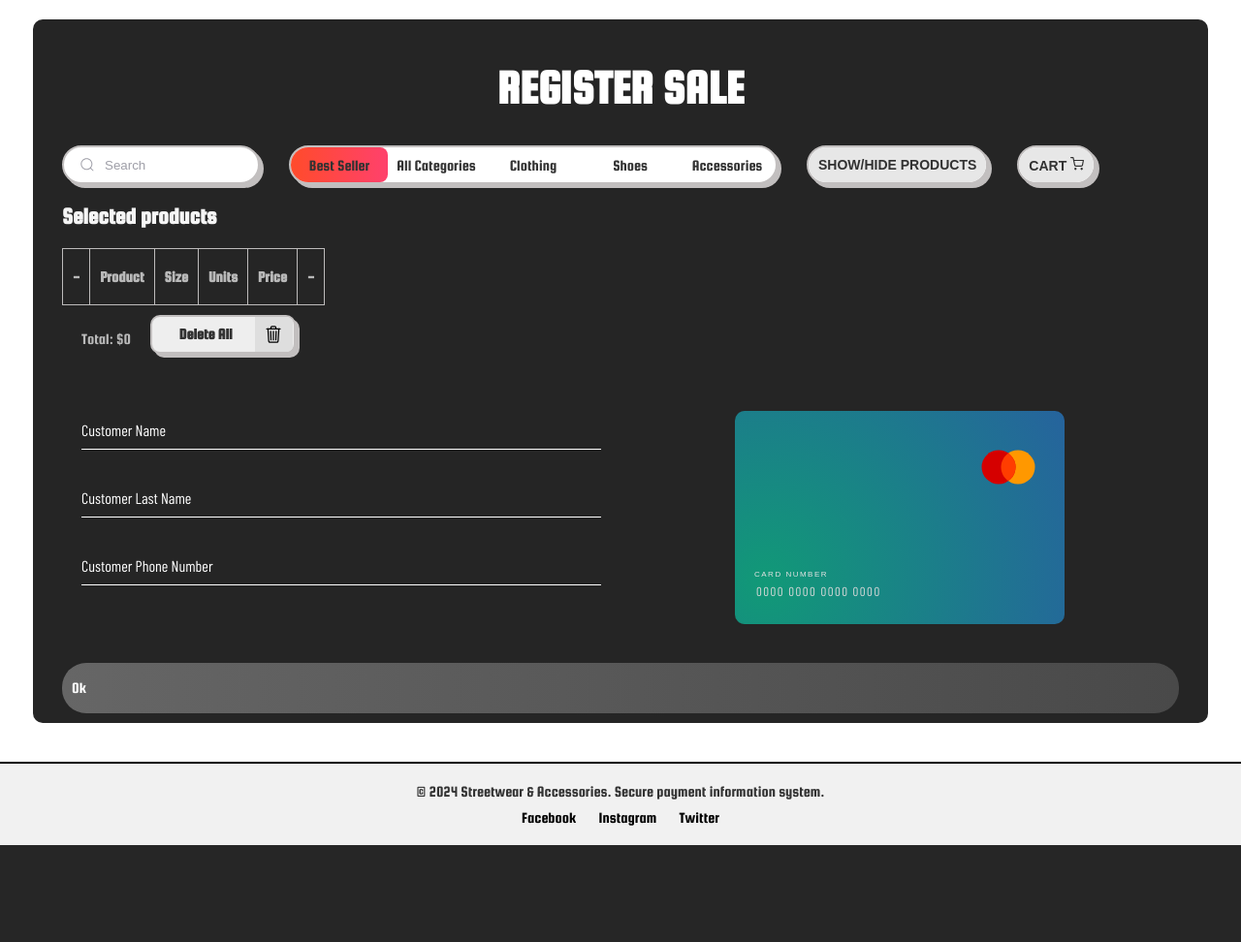
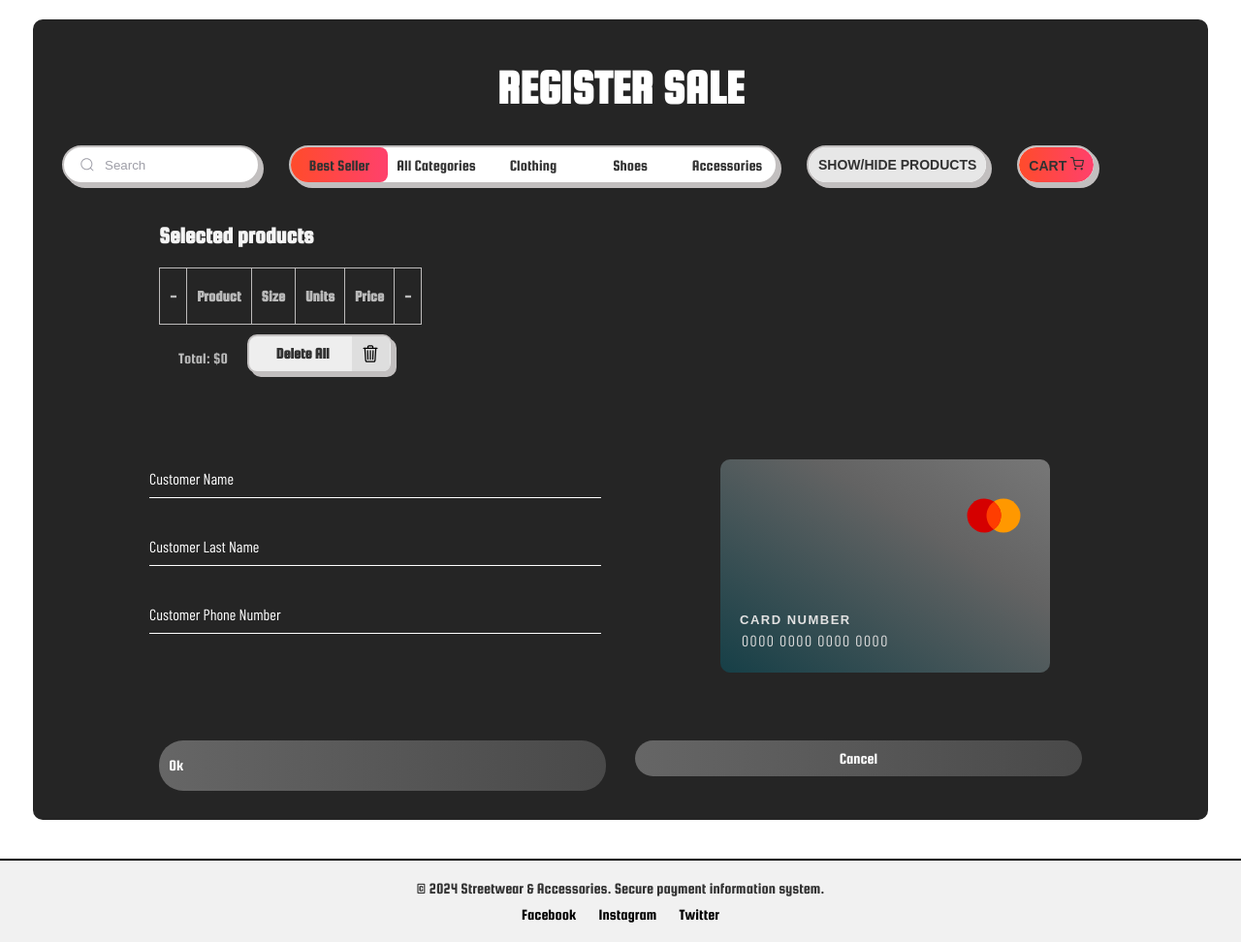
Before and after one commit to AlejandroRiba/proyectocryp2, a Flask app: page /registra_venta in a window 1280 px wide. Shown: the part 70-1042 px from the top of the page at 97% size. Before the commit the page ends 942 px from the top, so only its background shows below. Run offline with Flask 3, Linux system fonts and the light colour scheme; the visitor is signed in with stand-in values (Sample User, id 1); lists and menus that the app fills with data are empty.

Commit message:
Edición del formulario de la venta.

```diff
--- a/static/buttons.css
+++ b/static/buttons.css
@@ -421,11 +421,12 @@ input[type="number"]::-webkit-outer-spin-button {
   justify-content: flex-end;
   width: 300px;
   height: 180px;
-  background-image: radial-gradient(
+  /* background-image: radial-gradient(
     circle 897px at 9% 80.3%,
     rgb(17, 153, 119) 0%,
     rgba(73, 15, 234, 0.9) 100.2%
-  );
+  ); */
+  background: linear-gradient(212deg, rgba(119,119,119,1) 0%, rgba(99,99,99,1) 35%, rgba(22,63,71,1) 100%);
   border-radius: 10px;
   padding: 20px;
   font-family: Arial, Helvetica, sans-serif;
@@ -458,7 +459,7 @@ input[type="number"]::-webkit-outer-spin-button {
   outline: none;
   color: white;
   caret-color: red;
-  font-size: 13px;
+  font-size: 16px;
   height: 25px;
   letter-spacing: 1.5px;
 }
@@ -474,8 +475,9 @@ input[type="number"]::-webkit-outer-spin-button {
 }
 
 .input-label {
-  font-size: 8px;
+  font-size: 13px;
   letter-spacing: 1.5px;
   color: #e2e2e2;
   width: 100%;
+  font-weight: bold;
 }
--- a/static/styles.css
+++ b/static/styles.css
@@ -294,7 +294,8 @@ input[type="tel"]{
 /* tabla carrito */
 .contenedor_tabla1{
     background-color: transparent;
-    padding: 20px 0;
+    margin: 0;
+    padding: 20px 0px;
     width: 100%;
 }
 
--- a/static/validations.js
+++ b/static/validations.js
@@ -224,6 +224,8 @@ function detectarTipoTarjeta(input) {
         }else {
             mostrarLogoTarjeta(null); // Limpia el logo si no coincide con ninguna
         }
+    }else{
+        mostrarLogoTarjeta(null); // Limpia el logo si no coincide con ninguna
     }
 }
 
--- a/templates/registra_venta.html
+++ b/templates/registra_venta.html
@@ -27,8 +27,8 @@
         {% include "shared/carrito.html" %}
         <!-- FIN TABLA carrito -->
         <form id="ventaForm" method="post" action="/procesar_venta" onsubmit="return prepareSelectedProducts()">
-            <div class="container_cols" style="padding: 30px 0;">
-                <div class="columna">
+            <div class="container_cols" style="padding: 40px 30px;">
+                <div class="columna" style="text-align: center; align-items: center; padding-left: 40px;">
                     <div class="input-box">
                         <input type="text" id="nombre" name="nombre" required oninput="validarLetras(this), this.setCustomValidity('')" title="Customer name" oninvalid="this.setCustomValidity('Customer name')">
                         <label for="nombre">Customer Name</label><br>
@@ -70,18 +70,23 @@
                           </svg>
                         </div>
                         <div class="number-container" style="text-align: start;">
-                          <label class="input-label" for="cardNumber">CARD NUMBER</label>
+                          <label class="input-label" for="card">CARD NUMBER</label>
                           <input type="text" id="card" name="card" maxlength="19" required oninput="espacios(this), this.setCustomValidity(''), detectarTipoTarjeta(this)" title="Card number" oninvalid="this.setCustomValidity('Card numer')" placeholder="0000 0000 0000 0000" class="inputstyle" autocomplete="off">
                         </div>
                     </div>
                 </div>
             </div>
 
-            <div class="button-box">
+            <div style="display: flex; gap: 30px; text-align: center; justify-content: center; padding: 20px 0;">
+              <div class="button-box" style="width: 40%;">
                 <button class="loading" type="submit"><svg style="display: none;" aria-hidden="true" role="status" class="inline w-4 h-4 mr-3 text-white animate-spin" viewBox="0 0 100 101" fill="none" xmlns="http://www.w3.org/2000/svg">
                     <path d="M100 50.5908C100 78.2051 77.6142 100.591 50 100.591C22.3858 100.591 0 78.2051 0 50.5908C0 22.9766 22.3858 0.59082 50 0.59082C77.6142 0.59082 100 22.9766 100 50.5908ZM9.08144 50.5908C9.08144 73.1895 27.4013 91.5094 50 91.5094C72.5987 91.5094 90.9186 73.1895 90.9186 50.5908C90.9186 27.9921 72.5987 9.67226 50 9.67226C27.4013 9.67226 9.08144 27.9921 9.08144 50.5908Z" fill="#E5E7EB"></path>
                     <path d="M93.9676 39.0409C96.393 38.4038 97.8624 35.9116 97.0079 33.5539C95.2932 28.8227 92.871 24.3692 89.8167 20.348C85.8452 15.1192 80.8826 10.7238 75.2124 7.41289C69.5422 4.10194 63.2754 1.94025 56.7698 1.05124C51.7666 0.367541 46.6976 0.446843 41.7345 1.27873C39.2613 1.69328 37.813 4.19778 38.4501 6.62326C39.0873 9.04874 41.5694 10.4717 44.0505 10.1071C47.8511 9.54855 51.7191 9.52689 55.5402 10.0491C60.8642 10.7766 65.9928 12.5457 70.6331 15.2552C75.2735 17.9648 79.3347 21.5619 82.5849 25.841C84.9175 28.9121 86.7997 32.2913 88.1811 35.8758C89.083 38.2158 91.5421 39.6781 93.9676 39.0409Z" fill="currentColor"></path>
                     </svg>Ok</button>
+              </div>
+              <div class="button-box" style="width: 40%;">
+                <button type="button" onclick="redireccion('/')">Cancel</button>
+              </div>
             </div>
         </form>
     </div>
@@ -91,6 +96,7 @@
     {% include "shared/footer.html" %}
     <!-- Footer -->
     <script src="static/ventas.js" ></script>
+    <script src="static/app.js" ></script>
     <script src="{{ url_for('static', filename='validations.js') }}" ></script>
 </body>
 </html>
--- a/templates/shared/buscador.html
+++ b/templates/shared/buscador.html
@@ -45,7 +45,7 @@
         <button id="btn_shproductos" class="productos" type="button" onclick="ocultarProductos(this)">Show/Hide products</button>
     </div>
     <div class="group">
-        <button id="btn_shcart" class="productos" type="button" onclick="ocultarCarrito(this)">Cart <svg xmlns="http://www.w3.org/2000/svg" width="1em" height="1em" stroke-linejoin="round" stroke-linecap="round" viewBox="0 0 24 24" stroke-width="2" fill="none" stroke="currentColor">
+        <button id="btn_shcart" class="productos active" type="button" onclick="ocultarCarrito(this)">Cart <svg xmlns="http://www.w3.org/2000/svg" width="1em" height="1em" stroke-linejoin="round" stroke-linecap="round" viewBox="0 0 24 24" stroke-width="2" fill="none" stroke="currentColor">
             <circle r="1" cy="21" cx="9"></circle>
             <circle r="1" cy="21" cx="20"></circle>
             <path d="M1 1h4l2.68 13.39a2 2 0 0 0 2 1.61h9.72a2 2 0 0 0 2-1.61L23 6H6"></path>
--- a/templates/shared/carrito.html
+++ b/templates/shared/carrito.html
@@ -1,4 +1,5 @@
-<div id="carrito" class="contenedor_tabla1" style="margin: 0; padding: 0;">
+<div id="carrito" class="contenedor_tabla1">
+    <div style="padding: 0 100px;">
         <h2 style="color: whitesmoke;">Selected products</h2>
         <table id="tablaCarrito">
             <thead>
@@ -23,3 +24,4 @@
             </button>
         </div>
     </div>
+</div>
```
Also changed, not shown: static/ventas.js (+23 -25 lines). Lines whose indentation alone changed are shown as unchanged.
